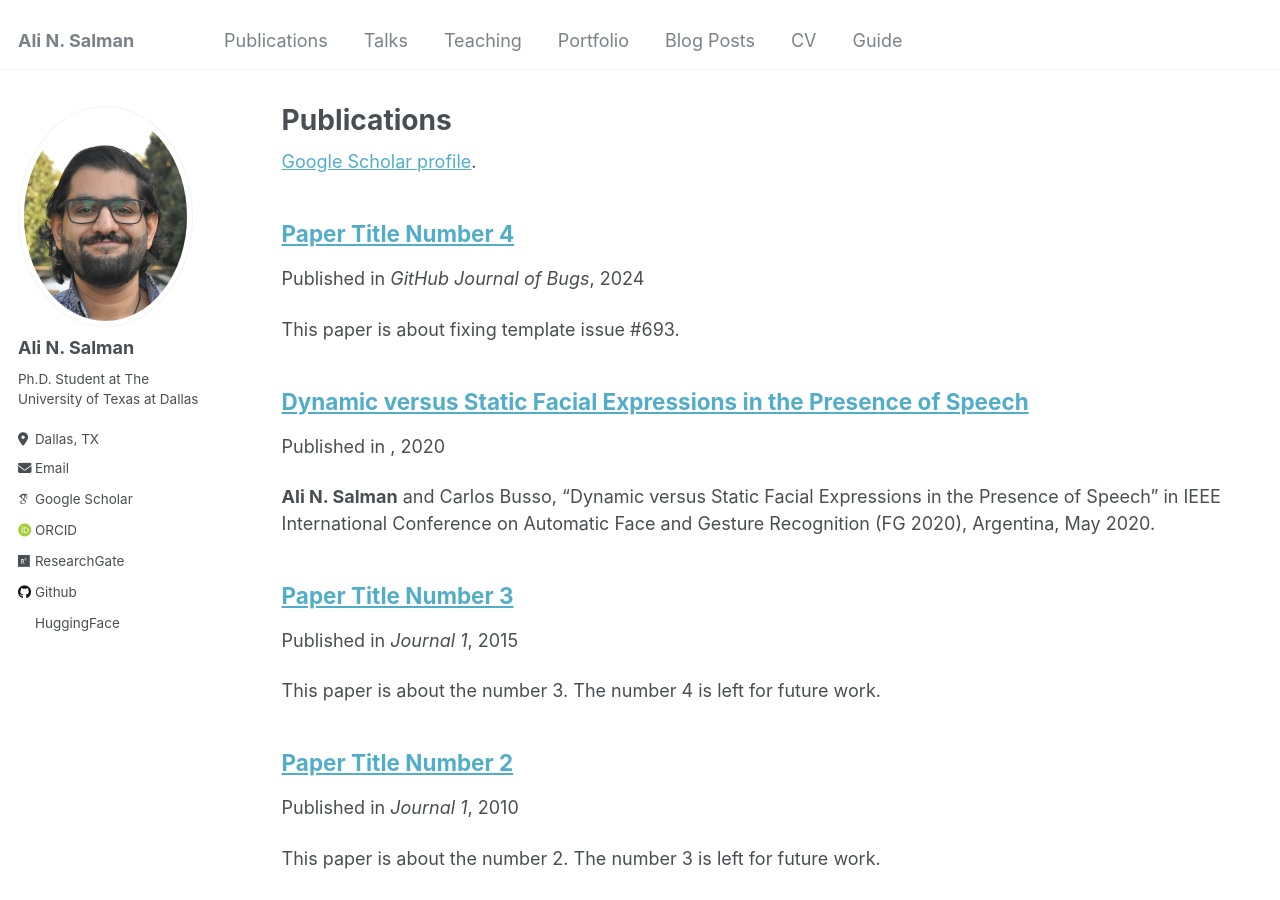
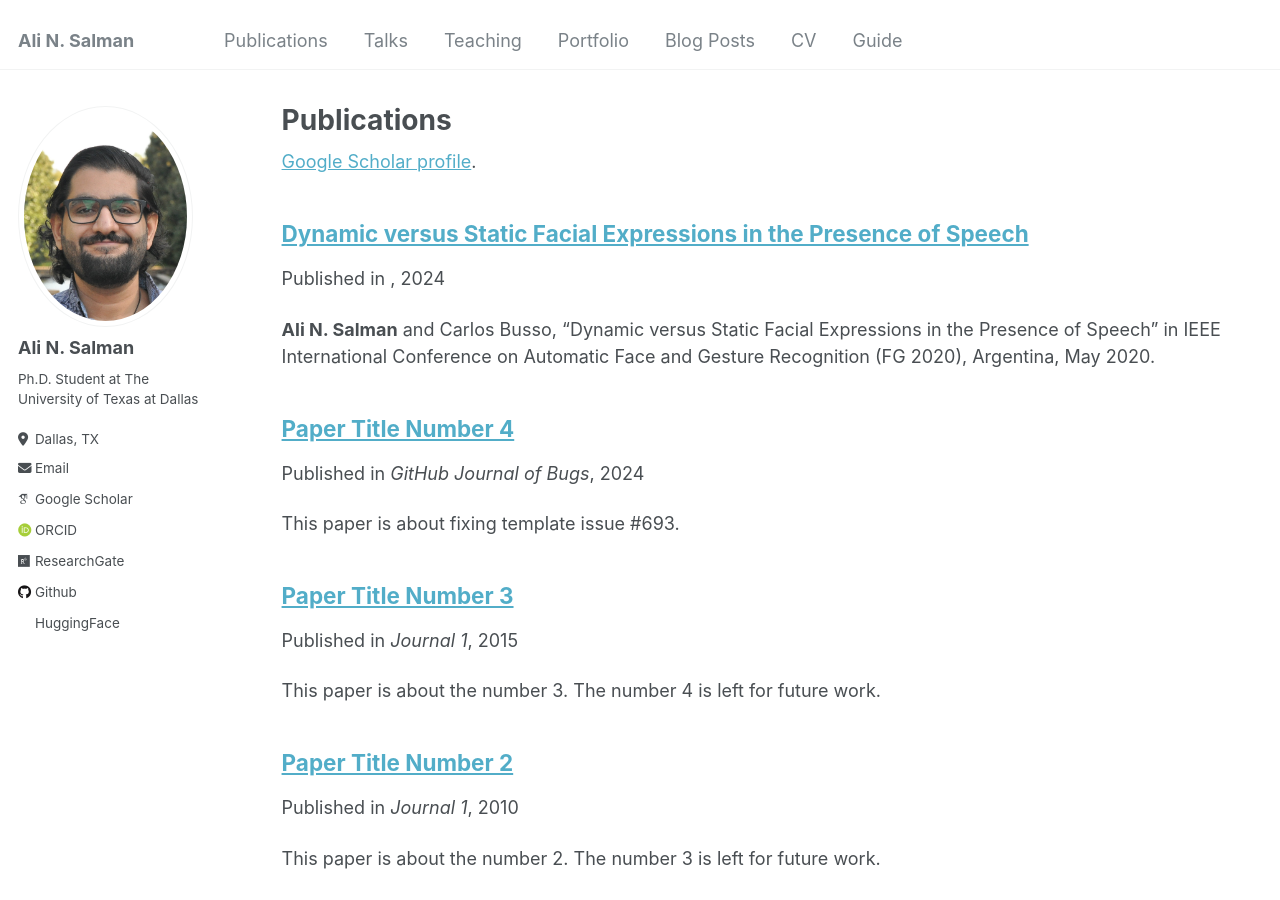
Before and after one commit to 3loi/3loi, a Jekyll site: the page built from _pages/publications.md, in a window 1280 px wide and 900 px high. Built offline with Jekyll 4.4.1, drawn with Linux system fonts in a browser that asks for light colours; some web fonts are replaced.

Commit message:
Update Salman_2020.md

```diff
--- a/_publications/Salman_2020.md
+++ b/_publications/Salman_2020.md
@@ -2,7 +2,6 @@
 title: "Dynamic versus Static Facial Expressions in the Presence of Speech"
 collection: publications
 permalink: /publications/Salman_2020
-date: 2020-05-05
 slidesurl: 'https://ecs.utdallas.edu/research/researchlabs/msp-lab/publications/Salman_2020-slides.pdf'
 paperurl: 'https://ecs.utdallas.edu/research/researchlabs/msp-lab/publications/Salman_2020.pdf'
 citation: 'https://ecs.utdallas.edu/research/researchlabs/msp-lab/publications/Salman_2020.bib'
```
